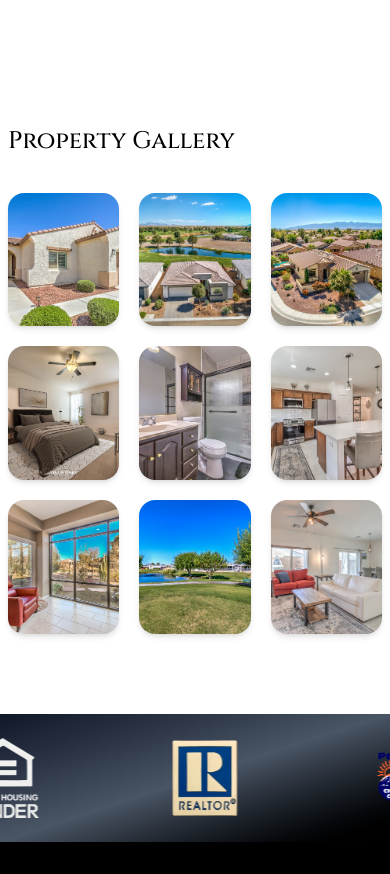
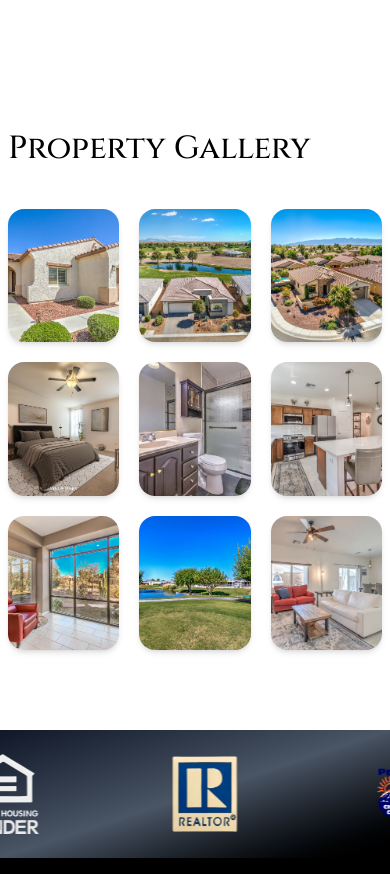
Before and after one commit to hannarizza16/realtor-web-design, a React (Vite) app in the folder client/: page / in a window 390 px wide. Shown: the part 2520-3394 px from the top of the page. Built offline with nearby package versions, Linux system fonts and the light colour scheme.

Commit message:
fix: Gallery.jsx  font size in mobile view

```diff
--- a/client/src/components/Advertise/useInView.jsx
+++ b/client/src/components/Advertise/useInView.jsx
@@ -24,3 +24,5 @@ const useInView = (options) => {
 }
 
 export default useInView;
+
+// intersectionObserver ginagamit to
--- a/client/src/components/Gallery/Gallery.jsx
+++ b/client/src/components/Gallery/Gallery.jsx
@@ -31,7 +31,7 @@ export const Gallery = () => {
   return (
     <>
       <div className="side-padding h-auto py-15">
-        <span className="text-black font text-2xl lg:text-4xl ">
+        <span className="text-black font text-[32px] lg:text-4xl ">
           Property Gallery
         </span>
 
```
